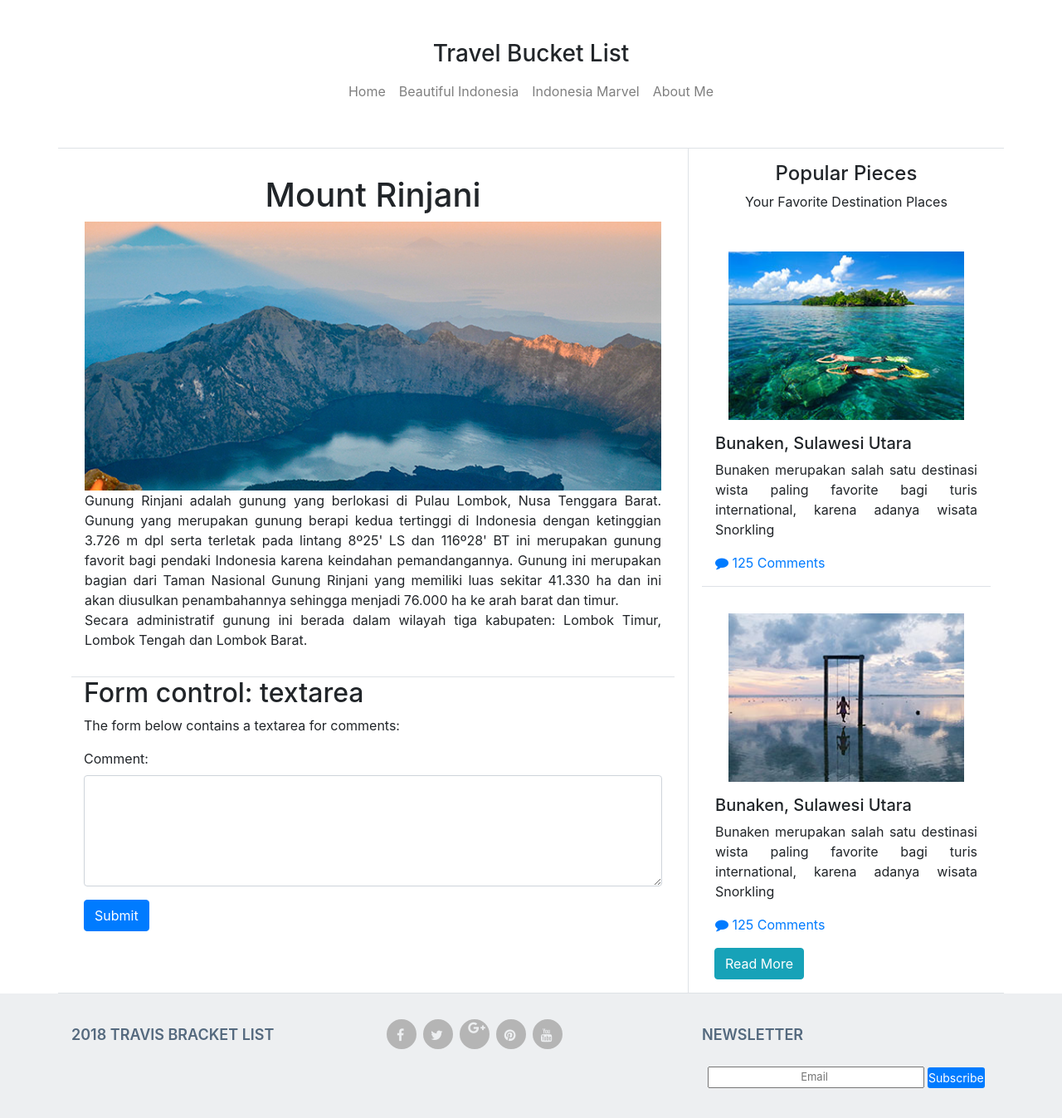
After one commit to fachru69/trvl, a PHP site: page /article-1.html in a window 1280 px wide. The commit adds this page. Shown: the whole page at 83% size. Run offline with PHP 8.4, Linux system fonts and the light colour scheme; some libraries are stand-ins or nearby versions.

Commit message:
menambahkan page article

```diff
--- /dev/null
+++ b/article-1.html
@@ -0,0 +1,150 @@
+<!DOCTYPE html>
+<html lang="en">
+
+<head>
+    <meta charset="utf-8">
+    <meta name="viewport" content="width=device-width, initial-scale=1">
+    <title>Travel</title>
+    <link rel="stylesheet" href="assets/css/bootstrap.min.css">
+    <script src="https://ajax.googleapis.com/ajax/libs/jquery/3.3.1/jquery.min.js"></script>
+    <script src="https://cdnjs.cloudflare.com/ajax/libs/popper.js/1.12.9/umd/popper.min.js"></script>
+    <script src="https://maxcdn.bootstrapcdn.com/bootstrap/4.0.0/js/bootstrap.min.js"></script>
+    <link rel="stylesheet" href="assets/css/font-awesome.min.css">
+    <link rel="stylesheet" type="text/css" href="assets/css/style.css">
+    <script src="assets/js/style.js"></script>
+</head>
+
+<body>
+
+    <!-- Header Section -->
+    <div class="header-atas">
+        <h3 class="text-center pt-5">Travel Bucket List</h3>
+        <!--- Navigation Section -->
+        <nav class="text-center navbar-expand-md navbar-light">
+            <div class="container-fluid">
+                <button class="navbar-toggler" type="button" data-toggle="collapse" data-target="#navbarResponsive"><span class="navbar-toggler-icon"></span>
+                </button>
+                <div class="collapse navbar-collapse" id="navbarResponsive">
+                    <ul class="navbar-nav ml-auto mr-auto">
+                        <a class="nav-link" href="#">Home</a>
+                        <a class="nav-link" href="page-2.html">Beautiful Indonesia</a>
+                        <a class="nav-link" href="">Indonesia Marvel</a>
+                        <a class="nav-link" href="">About Me</a>
+                    </ul>
+                </div>
+            </div>
+        </nav>
+    </div>
+    <br><br>
+    <!--- Article Section -->
+    <div class="container">
+        <div class="row border-top border-bottom">
+            <div class="col-xs-12 col-md-8 border-right">
+                <div class="col-md-12 border-bottom">
+                    <div class="">
+                        <h1 class="text-center">Mount Rinjani</h1>
+                        <img src="assets/img/750x350/01-750x350.jpg" alt="Image" style="max-width: 100%;">
+                        <br>
+                        <div class="">
+                            <p class="text-justify">
+                                Gunung Rinjani adalah gunung yang berlokasi di Pulau Lombok, Nusa Tenggara Barat. Gunung yang merupakan gunung berapi kedua tertinggi di Indonesia dengan ketinggian 3.726 m dpl serta terletak pada lintang 8º25' LS dan 116º28' BT ini merupakan gunung favorit bagi pendaki Indonesia karena keindahan pemandangannya. Gunung ini merupakan bagian dari Taman Nasional Gunung Rinjani yang memiliki luas sekitar 41.330 ha dan ini akan diusulkan penambahannya sehingga menjadi 76.000 ha ke arah barat dan timur.
+                                <br>
+                                Secara administratif gunung ini berada dalam wilayah tiga kabupaten: Lombok Timur, Lombok Tengah dan Lombok Barat.
+                            </p>
+                        </div>
+                    </div>
+                </div>
+                <div class="container">
+                    <h2>Form control: textarea</h2>
+                    <p>The form below contains a textarea for comments:</p>
+                    <form>
+                        <div class="form-group">
+                            <label for="comment">Comment:</label>
+                            <textarea class="form-control" rows="5" id="comment"></textarea>
+                        </div>
+                    </form>
+                    <button type="submit" class="btn btn-primary">Submit</button>
+                </div>
+            </div>
+            <div class="col-xs-6 col-md-4">
+                <h4 class="text-center">Popular Pieces</h4>
+                <p class="text-center">Your Favorite Destination Places</p>
+                <div class="col-sm-12 border-bottom">
+                    <img src="assets/img/280x200/01-280x200.jpg" alt="Image" class="col-md-12">
+                    <h5>Bunaken, Sulawesi Utara</h5>
+                    <p class="text-justify">Bunaken merupakan salah satu destinasi wista paling favorite bagi turis international, karena adanya wisata Snorkling</p>
+                    <a href="#">
+                        <i class="fa fa-comment" style="font-size: 16px"></i> 125 Comments
+                    </a>
+                </div>
+                <div class="col-sm-12">
+                    <img src="assets/img/280x200/02-280x200.jpg" alt="Image" class="col-md-12">
+                    <h5>Bunaken, Sulawesi Utara</h5>
+                    <p class="text-justify">Bunaken merupakan salah satu destinasi wista paling favorite bagi turis international, karena adanya wisata Snorkling</p>
+                    <a href="#">
+                        <i class="fa fa-comment" style="font-size: 16px"></i> 125 Comments
+                    </a>
+                </div>
+                <div class="container">
+                    <div id="demo" class="collapse">
+                        <div class="col-sm-12 border-bottom">
+                            <img src="assets/img/280x200/02-280x200.jpg" alt="Image" class="col-md-12">
+                            <h5>Bunaken, Sulawesi Utara</h5>
+                            <p class="text-justify">Bunaken merupakan salah satu destinasi wista paling favorite bagi turis international, karena adanya wisata Snorkling</p>
+                            <a href="#">
+                                <i class="fa fa-comment" style="font-size: 16px"></i> 125 Comments
+                            </a>
+                        </div>
+                        <div class="col-sm-12">
+                            <img src="assets/img/280x200/02-280x200.jpg" alt="Image" class="col-md-12">
+                            <h5>Bunaken, Sulawesi Utara</h5>
+                            <p class="text-justify">Bunaken merupakan salah satu destinasi wista paling favorite bagi turis international, karena adanya wisata Snorkling</p>
+                            <a href="#">
+                                <i class="fa fa-comment" style="font-size: 16px"></i> 125 Comments
+                            </a>
+                        </div>
+                    </div>
+                    <div class="wrapeer">
+                        <button type="button" class="btn btn-info" data-toggle="collapse" data-target="#demo">Read More</button>
+                    </div>
+                </div>
+
+            </div>
+        </div>
+    </div>
+    <footer>
+        <div class="footer" id="footer">
+            <div class="container">
+                <div class="row">
+                    <div class="col-lg-4  col-md-2 col-md-4 col-xs-6">
+                        <h3> 2018 Travis Bracket List </h3>
+                    </div>
+                    <div class="col-lg-4  col-md-2 col-md-4 col-xs-6">
+                        <ul class="social">
+                            <li> <a href="#"> <i class=" fa fa-facebook">   </i> </a> </li>
+                            <li> <a href="#"> <i class="fa fa-twitter">   </i> </a> </li>
+                            <li> <a href="#"> <i class="fa fa-google-plus">   </i> </a> </li>
+                            <li> <a href="#"> <i class="fa fa-pinterest">   </i> </a> </li>
+                            <li> <a href="#"> <i class="fa fa-youtube">   </i> </a> </li>
+                        </ul>
+                    </div>
+                    <div class="col-lg-4  col-md-3 col-md-4 col-xs-12 ">
+                        <h3> Newsletter </h3>
+                        <ul>
+                            <li>
+                                <div class="input-append newsletter-box text-center">
+                                    <input type="text" class="full text-center" placeholder="Email ">
+                                    <button type="button" class="btn btn-primary btn-sm btn-block">Subscribe</button>
+                                </div>
+                            </li>
+                        </ul>
+                    </div>
+                </div>
+            </div>
+
+        </div>
+
+    </footer>
+</body>
+
+</html>
--- a/assets/css/style.css
+++ b/assets/css/style.css
@@ -328,10 +328,6 @@ body {
 }
 
 
-.btn-xs{
-width: auto;
-}
-
 
 
 
```
